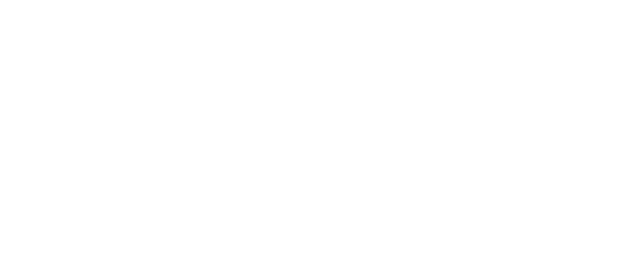
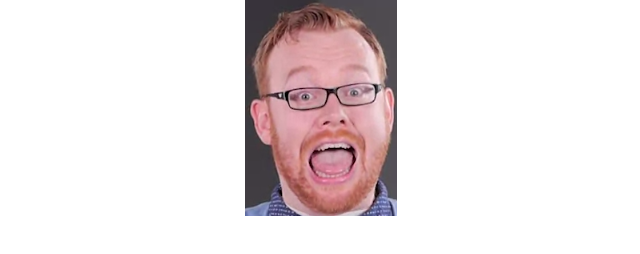
Before and after one commit to alexsaber89/jQuery-Slideshow, a plain HTML site: page index.html in a window 1280 px wide. Shown: the whole page, without its empty margins (319-959 px from the left). Drawn offline with nearby package versions, Linux system fonts and the light colour scheme.

Commit message:
added images to img directory; added src's to array

```diff
--- a/css/styles.css
+++ b/css/styles.css
@@ -0,0 +1,7 @@
+body {
+  display: flex;
+}
+
+#container {
+  margin: 0 auto;
+}
--- a/index.html
+++ b/index.html
@@ -3,9 +3,14 @@
 <head>
   <title>jQuery Slideshow</title>
   <link rel="stylesheet" type="text/css" href="css/styles.css">
+  <link rel="stylesheet" href="https://maxcdn.bootstrapcdn.com/bootstrap/3.3.7/css/bootstrap.min.css" integrity="sha384-BVYiiSIFeK1dGmJRAkycuHAHRg32OmUcww7on3RYdg4Va+PmSTsz/K68vbdEjh4u" crossorigin="anonymous">
 </head>
 <body>
+  <div id="container">
+  </div>
 
+<script src="http://code.jquery.com/jquery-3.1.1.min.js" integrity="sha256-hVVnYaiADRTO2PzUGmuLJr8BLUSjGIZsDYGmIJLv2b8=" crossorigin="anonymous"></script>
 <script type="text/javascript" src="js/main.js"></script>
+<script src="https://maxcdn.bootstrapcdn.com/bootstrap/3.3.7/js/bootstrap.min.js" integrity="sha384-Tc5IQib027qvyjSMfHjOMaLkfuWVxZxUPnCJA7l2mCWNIpG9mGCD8wGNIcPD7Txa" crossorigin="anonymous"></script>
 </body>
 </html>
--- a/js/main.js
+++ b/js/main.js
@@ -0,0 +1,12 @@
+'use strict';
+var container = $("#container");
+var imgArray = ["../img/chalkley_1.png","../img/chalkley_2.png","../img/chalkley_3.png","../img/chalkley_4.png","../img/guil_1.png","../img/guil_2.png"];
+var counter = 0;
+
+function getFiles(array){
+  container.html("<img src='" + array[counter] + "'>");
+  console.log("<img src='" + array[counter] + "'>");
+  counter++;
+}
+
+getFiles(imgArray);
```
Also changed, not shown: img/chalkley_1.PNG (added), img/chalkley_2.PNG (added), img/chalkley_3.PNG (added), img/chalkley_4.PNG (added), img/guil_1.PNG (added), img/guil_2.JPG (added).
